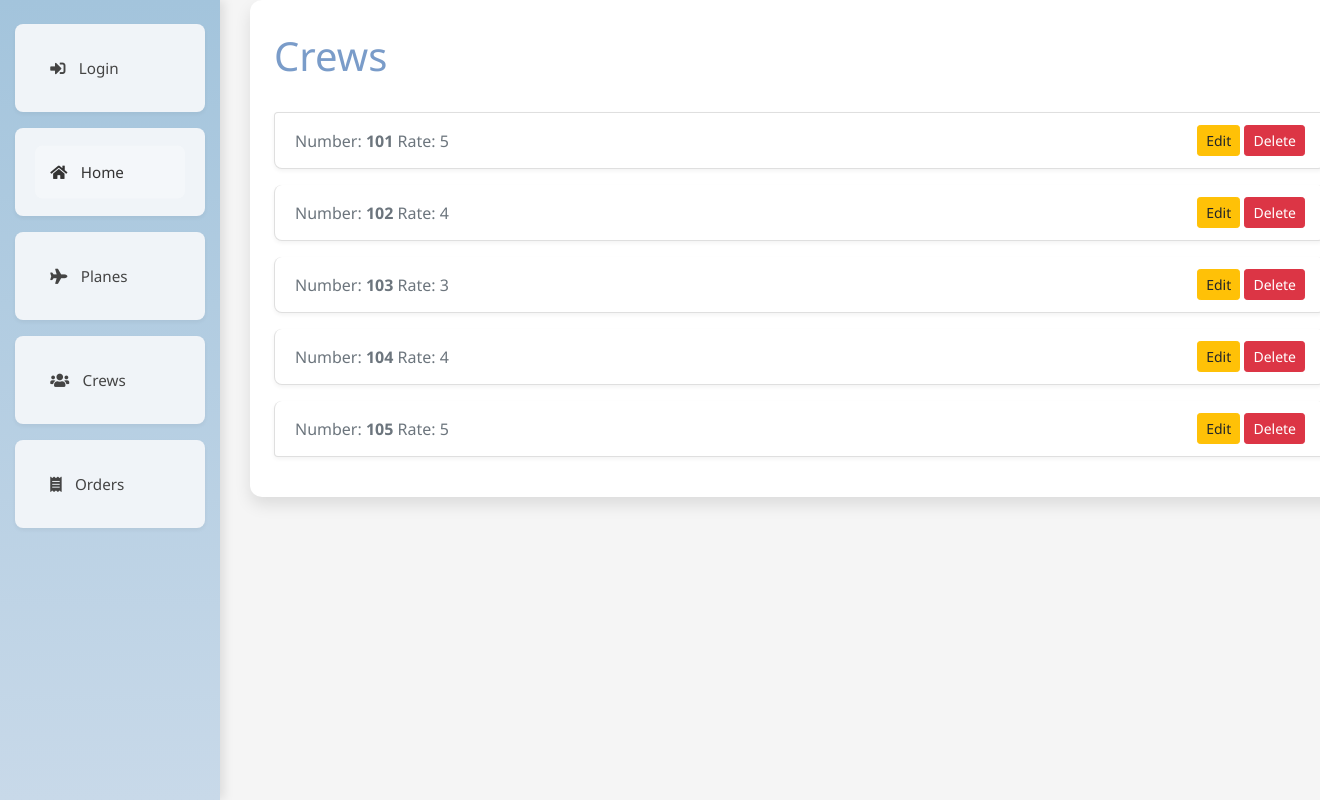
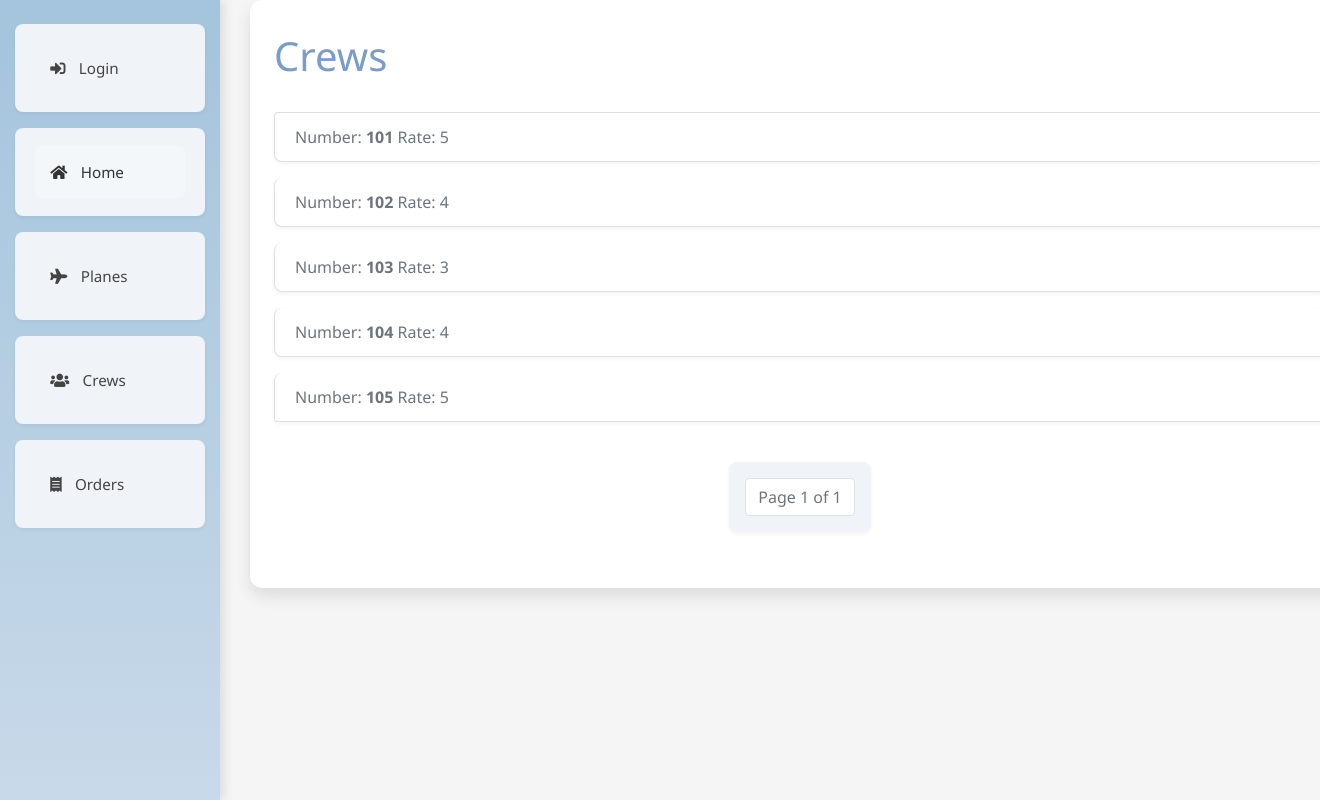
Before and after one commit to DimaPr7/avia_company, a Django app: page /crew/ in a window 1320 px wide. Run offline with Django 5.2, Linux system fonts and the light colour scheme; data comes from the database, SQL or seed files in the repository.

Commit message:
update pagination

```diff
--- a/airlines/views.py
+++ b/airlines/views.py
@@ -1,4 +1,5 @@
 from django.contrib.auth import login
+from django.core.paginator import Paginator
 from django.shortcuts import render, redirect
 from django.urls import reverse_lazy
 from django.views import generic
@@ -156,3 +157,19 @@ class CustomLoginView(LoginView):
 class CustomLogoutView(LogoutView):
     next_page = reverse_lazy("avia_company:index")
     success_url = reverse_lazy("avia_company:index")
+
+
+def plane_list(request):
+    planes = Plane.objects.all()
+    paginator = Paginator(planes, 5)
+    page_number = request.GET.get('page')
+    page_obj = paginator.get_page(page_number)
+    return render(request, 'plane_list.html', {'page_obj': page_obj})
+
+
+def crew_list(request):
+    crews = Crew.objects.all()
+    paginator = Paginator(crews, 5)  # 5 экипажей на страницу
+    page_number = request.GET.get('page')
+    page_obj = paginator.get_page(page_number)
+    return render(request, 'crew_list.html', {'page_obj': page_obj})
--- a/templates/crew_list.html
+++ b/templates/crew_list.html
@@ -2,9 +2,10 @@
 
 {% block content %}
 <h1 class="mb-4">Crews</h1>
-  {% if crew_list %}
+
+{% if page_obj %}
   <ul class="list-group">
-      {% for crew in crew_list %}
+    {% for crew in page_obj %}
       <li class="list-group-item d-flex justify-content-between align-items-center">
         <div>
           <strong>{{ crew.name }}</strong>
@@ -12,12 +13,37 @@
           <span class="text-muted">Rate: {{ crew.rate }}</span>
         </div>
         <div>
-            <a href="{% url 'crew-update' crew.id %}" class="btn btn-warning btn-sm">Edit</a>
-            <a href="{% url 'crew-delete' crew.id %}" class="btn btn-danger btn-sm">Delete</a>
         </div>
       </li>
     {% endfor %}
   </ul>
+
+  <nav class="mt-4">
+    <ul class="pagination justify-content-center">
+      {% if page_obj.has_previous %}
+        <li class="page-item">
+          <a class="page-link" href="?page=1">&laquo; First</a>
+        </li>
+        <li class="page-item">
+          <a class="page-link" href="?page={{ page_obj.previous_page_number }}">Previous</a>
+        </li>
+      {% endif %}
+
+      <li class="page-item disabled">
+        <span class="page-link">Page {{ page_obj.number }} of {{ page_obj.paginator.num_pages }}</span>
+      </li>
+
+      {% if page_obj.has_next %}
+        <li class="page-item">
+          <a class="page-link" href="?page={{ page_obj.next_page_number }}">Next</a>
+        </li>
+        <li class="page-item">
+          <a class="page-link" href="?page={{ page_obj.paginator.num_pages }}">Last &raquo;</a>
+        </li>
+      {% endif %}
+    </ul>
+  </nav>
+
 {% else %}
   <p>No crews are available at the moment.</p>
 {% endif %}
```
Also changed, not shown: templates/order_list.html (+30 -2 lines), templates/plane_list.html (+30 -2 lines). Lines whose indentation alone changed are shown as unchanged.
